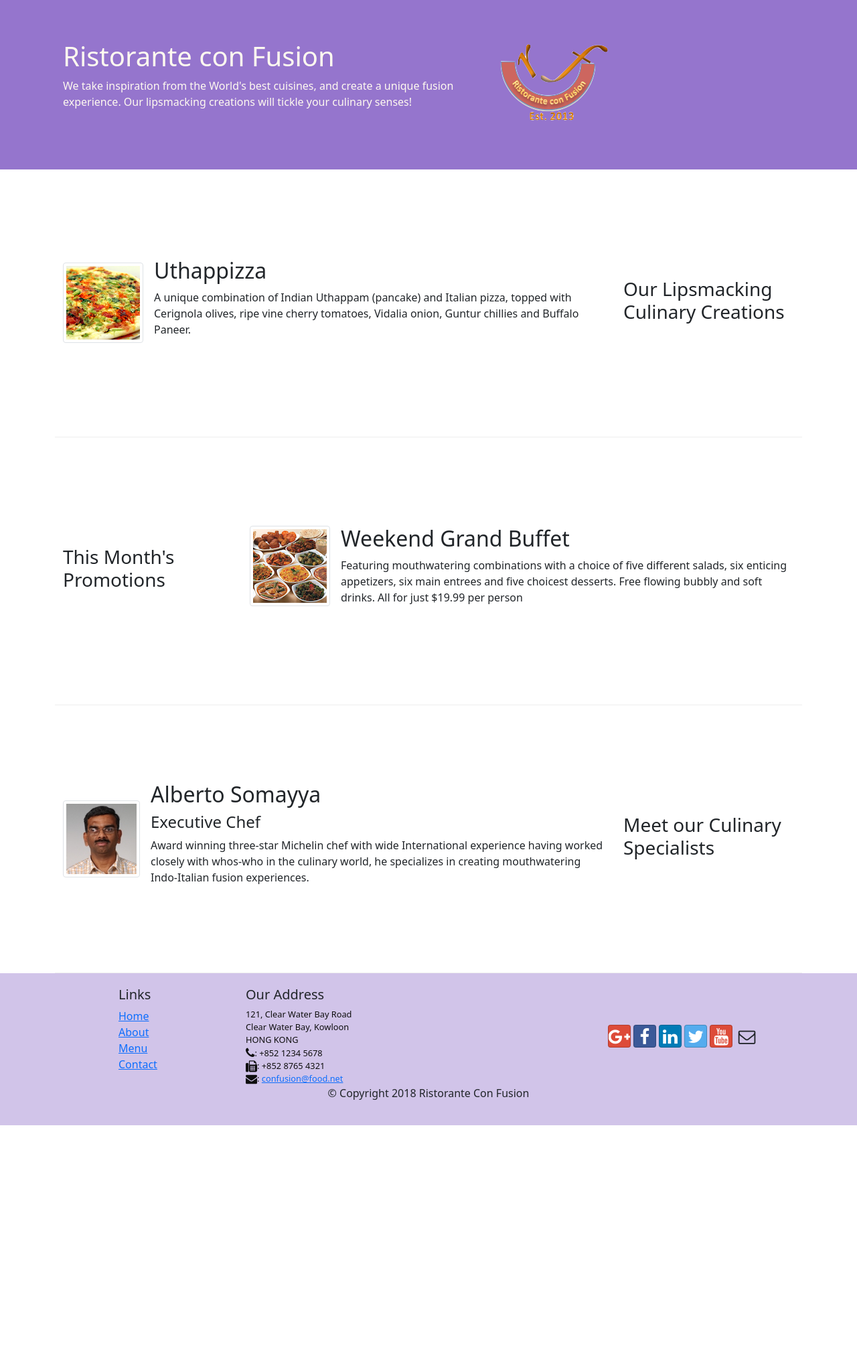
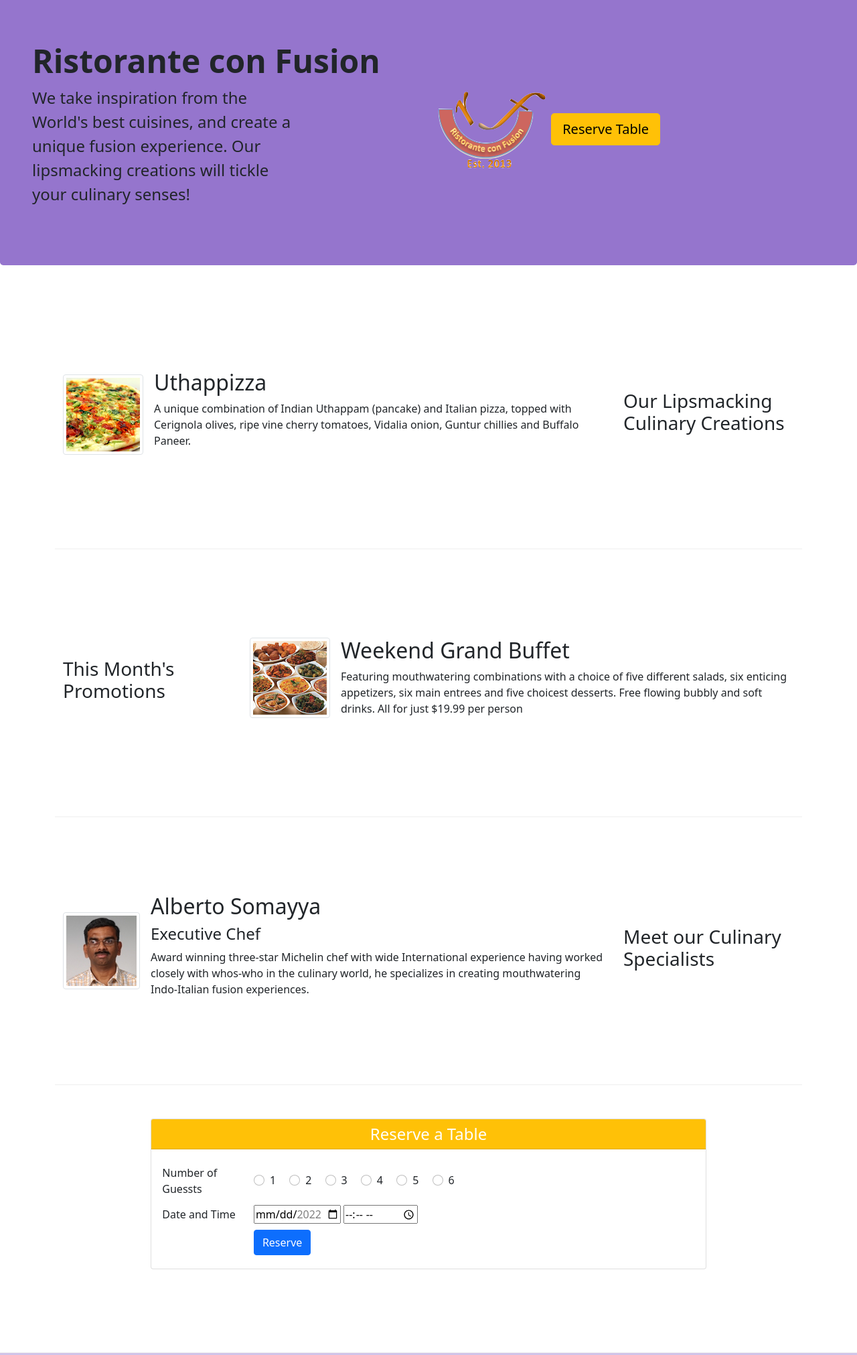
Before and after one commit to aasanchezn/conFusion, a website: page index.html in a window 1280 px wide. Shown: the part 60-2083 px from the top of the page at 67% size. Before the commit the page ends 1740 px from the top, so only its background shows below. Drawn offline with nearby package versions, Linux system fonts and the light colour scheme.

Commit message:
middle proyect

```diff
--- a/css/style.css
+++ b/css/style.css
@@ -1,6 +1,10 @@
 
 
+.jumbotron{
 
+    background: #9575CD ;
+
+}
 
 .row-header{
     margin:0px auto;
@@ -20,12 +24,12 @@
     padding: 20px 0px 20px 0px;
 }
 
-.jumbotron {
+/* .jumbotron {
     padding:70px 30px 70px 30px;
     margin:0px auto;
     background: #9575CD ;
     color:#fffaf0;
-}
+} */
 
 address{
     font-size:80%;
--- a/index.html
+++ b/index.html
@@ -21,36 +21,42 @@
 <body>
 
     <nav class="navbar navbar-dark navbar-expand-sm fixed-top">
-        <div class="container">
-            <button class="navbar-toggler" type="button" data-toggle="collapse" data-target="#Navbar">
-                <span class="navbar-toggler-icon"></span>
-            </button>
+        <div class="container-fluid">
+          <button class="navbar-toggler" type="button" data-bs-toggle="collapse"
+          data-bs-target="#navbarTogglerDemo03" aria-controls="navbarTogglerDemo03"
+          aria-expanded="false" aria-label="Toggle navigation">
+            <span class="navbar-toggler-icon"></span>
+          </button>
 
-            <a class="navbar-brand " href="#"> <img height="30" width="41" src="./img/logo.png" alt="conFusion logo"></a>
+          <a class="navbar-brand" href="#"><img height="30" width="41" src="./img/logo.png" alt="conFusion logo"></a>
 
-            <div class="collapse navbar-collapse" id="Navbar">
-                <ul class="navbar-nav ml-2">
+          <div class="collapse navbar-collapse" id="navbarTogglerDemo03">
+            <ul class="navbar-nav me-auto mb-2 mb-lg-0">
+
                     <li class="nav-item active"><a class="nav-link" href="#"><span class="fa fa-home fa-lg"></span> Home</a></li>
                     <li class="nav-item"><a class="nav-link" href="./aboutus.html"><span class="fa fa-info fa-lg"></span> About</a></li>
                     <li class="nav-item"><a class="nav-link" href="#"><span class="fa fa-list fa-lg"></span> Menu</a></li>
                     <li class="nav-item"><a class="nav-link" href="./contactus.html"><span class="fa fa-address-card fa-lg"></span> Contact</a></li>
-                </ul>
-            </div>
 
+            </ul>
+
+          </div>
         </div>
     </nav>
 
-    <header class="jumbotron">
-        <div class="container">
-            <div class="row row-header">
-                <div class="col-sm-7">
-                    <h1>Ristorante con Fusion</h1>
-                    <p>We take inspiration from the World's best cuisines, and create a unique fusion experience. Our lipsmacking creations will tickle your culinary senses!</p>
+    <header>
+        <div class="p-5 mb-4  rounded-3 container-fluid jumbotron">
+            <div class="row py-4">
+
+                <div class="col-md-6">
+                    <h1 class="display-5 fw-bold">Ristorante con Fusion</h1>
+                    <p class="col-md-8 fs-4">We take inspiration from the World's best cuisines, and create a unique fusion experience. Our lipsmacking creations will tickle your culinary senses!</p>
+                </div>
+                <div class="align-self-center col-md-6 col-xs">
+                    <img src="./img/logo.png" alt="" class="img-fluid mx-auto">
+                    <a href="#formReserve" class="mx-auto my-auto"><button type="button" class="btn btn-warning btn-lg">Reserve Table</button></a>
                 </div>
 
-                <div class="col-sm align-self-center">
-                    <img src="./img/logo.png" alt="" class="img-fluid mx-auto">
-                </div>
             </div>
         </div>
     </header>
@@ -58,6 +64,7 @@
     <div class="container">
 
         <div class="row row-content align-items-center">
+
             <div class="col-sm-4 order-sm-last col-md-3">
                 <h3>Our Lipsmacking Culinary Creations</h3>
             </div>
@@ -110,7 +117,7 @@
 
         </div>
 
-        <div class="row row-content align-items-center">
+        <div class="row row-content align-items-center" >
 
             <div class="col-sm-4 order-sm-last col-md-3">
                 <h3>Meet our Culinary Specialists</h3>
@@ -137,6 +144,76 @@
         </div>
 
     </div>
+
+    <div class="row row-content">
+
+        <div class="col-md-8 offset-md-2">
+
+            <div class="card">
+                <h4 class="card-header bg-warning text-white text-center">Reserve a Table</h4>
+
+                <div class="card-body container">
+
+                    <form id="formReserve">
+
+                        <div class="form-group row">
+                            <label for="inputGuessts" class="col-sm-2 col-form-label align-self-center">Number of Guessts</label>
+
+                            <div class="col-sm auto align-self-center" id="inputGuessts">
+                                <div class=" form-check form-check-inline">
+                                    <input class="form-check-input" type="radio" name="inlineRadioOptions" id="inlineRadio1" value="option1">
+                                    <label class="form-check-label" for="inlineRadio1">1</label>
+                                </div>
+
+                                <div class="form-check form-check-inline">
+                                    <input class="form-check-input" type="radio" name="inlineRadioOptions" id="inlineRadio2" value="option2">
+                                    <label class="form-check-label" for="inlineRadio2">2</label>
+                                </div>
+                                <div class=" form-check form-check-inline">
+                                    <input class="form-check-input" type="radio" name="inlineRadioOptions" id="inlineRadio3" value="option3">
+                                    <label class="form-check-label" for="inlineRadio3">3</label>
+                                </div>
+
+                                <div class="form-check form-check-inline">
+                                    <input class="form-check-input" type="radio" name="inlineRadioOptions" id="inlineRadio4" value="option4">
+                                    <label class="form-check-label" for="inlineRadio4">4</label>
+                                </div>
+                                <div class=" form-check form-check-inline">
+                                    <input class="form-check-input" type="radio" name="inlineRadioOptions" id="inlineRadio5" value="option5">
+                                    <label class="form-check-label" for="inlineRadio5">5</label>
+                                </div>
+
+                                <div class="form-check form-check-inline">
+                                    <input class="form-check-input" type="radio" name="inlineRadioOptions" id="inlineRadio6" value="option6">
+                                    <label class="form-check-label" for="inlineRadio6">6</label>
+                                </div>
+
+                            </div>
+                        </div>
+
+                        <div class="form-group row">
+                                <label for="dateAndTime" class="col-sm-2 col-form-label align-self-center">Date and Time</label>
+                                <div id="dateAndTime" class="align-self-center col-sm-10">
+                                    <input class="ml-3" type="date" name="trip-start" min="2022-05-01" max="2022-12-31" required>
+                                    <input class="ml-1" type="time" id="appt" name="appt" min="09:00" max="18:00" required>
+                                </div>
+                        </div>
+
+                        <div class="form-group row">
+                            <div class="offset-md-2 col-md-10 my-1">
+                                <button type="submit" class="btn btn-primary">Reserve</button>
+                            </div>
+                        </div>
+                    </form>
+                </div>
+            </div>
+
+        </div>
+
+    </div>
+
+
+</div>
 
     <footer class="footer">
         <div class="container">
```
Also changed, not shown: aboutus.html (+8 -8 lines), contactus.html (+10 -9 lines).
